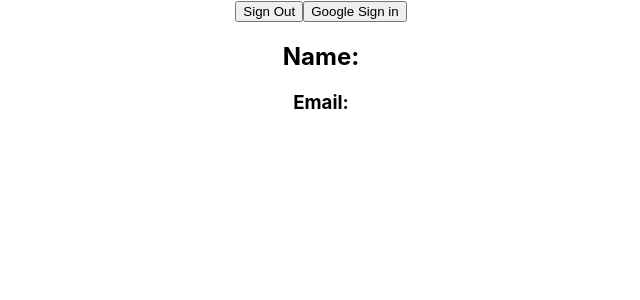
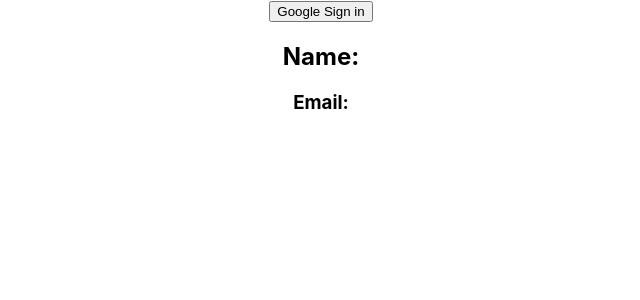
Before and after one commit to ParvesPR/Simple-Firebase-Authentication, a React (Create React App) app: page / in a window 1280 px wide. Shown: the top 300 px of the page, without its empty margins (319-959 px from the left). Built offline with nearby package versions, Linux system fonts and the light colour scheme.

Commit message:
ternary condition added

```diff
--- a/src/App.js
+++ b/src/App.js
@@ -28,8 +28,10 @@ function App() {
   }
   return (
     <div className="App">
-      <button onClick={handleSignOut}>Sign Out</button>
-      <button onClick={handleGoogleAuth}>Google Sign in</button>
+      {users.email ?
+        <button onClick={handleSignOut}>Sign Out</button> :
+        <button onClick={handleGoogleAuth}>Google Sign in</button>
+      }
       <h2>Name: {users.displayName}</h2>
       <h3>Email: {users.email}</h3>
       <img src={users.photoURL} alt="" />
```
